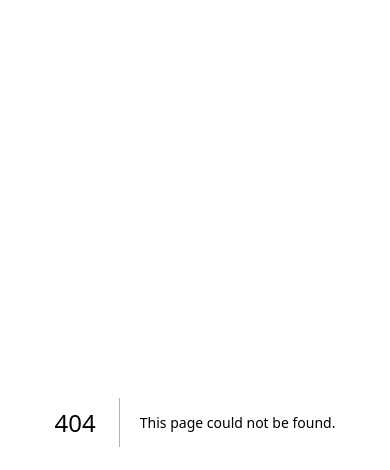
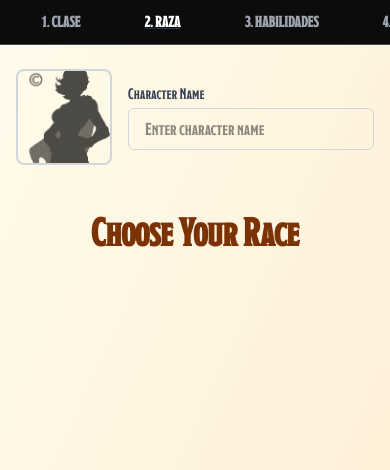
Before and after one commit to oscariolo/DnDFrontend, a Next.js app: page /characters/builder/race in a window 390 px wide. Before the commit this address had no page. Shown: the top 470 px of the page. Built offline with nearby package versions, Linux system fonts and the light colour scheme.

Commit message:
ADD-Added header tab with responsive design, added base character page and routes

```diff
--- /dev/null
+++ b/app/characters/builder/(steps)/attributes/page.tsx
@@ -0,0 +1,13 @@
+
+
+export default function AttributesPage() {
+  return (
+    <div className="p-8">
+      <div className="max-w-4xl mx-auto">
+        <h1 className="text-4xl font-bold text-center mb-2 text-amber-900 dark:text-amber-100">
+          Distribute Attributes
+        </h1>
+      </div>
+    </div>
+  );
+}
--- /dev/null
+++ b/app/characters/builder/(steps)/baseitems/page.tsx
@@ -0,0 +1,13 @@
+
+
+export default function BaseItemsPage() {
+  return (
+    <div className="p-8">
+      <div className="max-w-6xl mx-auto">
+        <h1 className="text-4xl font-bold text-center mb-2 text-amber-900 dark:text-amber-100">
+          Choose Starting Items
+        </h1>
+      </div>
+    </div>
+  );
+}
--- /dev/null
+++ b/app/characters/builder/(steps)/class/page.tsx
@@ -0,0 +1,13 @@
+
+export default function CharacterBuilderClassPage() {
+  return (
+    <div className="min-h-screen flex bg-linear-to-br from-amber-50 to-orange-100 p-8">
+      <div className="max-w-4xl w-full mx-auto bg-white shadow-lg p-8">
+        <h1 className="text-4xl font-bold text-center mb-6">
+          Selecciona la clase de tu personaje
+        </h1>
+        {/* Class selection content goes here */}
+      </div>
+    </div>
+  );
+}
--- /dev/null
+++ b/app/characters/builder/(steps)/details/page.tsx
@@ -0,0 +1,10 @@
+
+export default function DetailsPage() {
+  return (
+    <div className="p-8">
+      <div className="max-w-4xl mx-auto">
+        details
+      </div>
+    </div>
+  );
+}
--- /dev/null
+++ b/app/characters/builder/(steps)/layout.tsx
@@ -0,0 +1,56 @@
+import SwipeableTab from "@/app/components/swipeableTab";
+import Image from "next/image";
+
+const builderSteps = [
+  { index: 1, title: "Clase", route: "/characters/builder/class" },
+  { index: 2, title: "Raza", route: "/characters/builder/race" },
+  { index: 3, title: "Habilidades", route: "/characters/builder/attributes" },
+  { index: 4, title: "Detalles", route: "/characters/builder/details" },
+  { index: 5, title: "Equipamiento", route: "/characters/builder/baseitems" },
+];
+
+export default function BuilderLayout({
+  children,
+}: {
+  children: React.ReactNode;
+}) {
+  return (
+    <div className="min-h-screen bg-linear-to-br from-amber-50 to-orange-100 ">
+      <SwipeableTab items={builderSteps} />
+      {/*Componente para editar nombre, se comparte en las demas pantallas*/}
+      <div className="max-w-2xl mx-auto mt-6 mb-4 px-4">
+        <div className="flex items-center gap-4">
+          {/* Image Placeholder */}
+          <div className="relative group shrink-0 w-24 h-24 cursor-pointer">
+            <Image
+              src="/images/placeholdercharacter.png"
+              alt="Character Avatar"
+              width={96}
+              height={96}
+              className="object-cover w-full h-full rounded-lg border-2 border-gray-300 group-hover:border-blue-500 transition-colors"
+            />
+            <div className="absolute inset-0 bg-opacity-0 group-hover:bg-opacity-50 transition-all flex items-center justify-center rounded-lg">
+              <span className="text-white text-5xl opacity-0 group-hover:opacity-100 font-bold">
+                +
+              </span>
+            </div>
+          </div>
+
+          {/* Name Input */}
+          <div className="flex-1">
+            <label htmlFor="characterName" className="block text-sm font-medium text-gray-700 mb-1">
+              Character Name
+            </label>
+            <input
+              id="characterName"
+              type="text"
+              placeholder="Enter character name"
+              className="w-full px-4 py-2 border border-gray-300 rounded-md focus:outline-none focus:ring-2 focus:ring-blue-500 focus:border-transparent"
+            />
+          </div>
+        </div>
+      </div>
+      <main>{children}</main>
+    </div>
+  );
+}
--- /dev/null
+++ b/app/characters/builder/(steps)/race/page.tsx
@@ -0,0 +1,14 @@
+
+
+
+export default function RacePage() {
+  return (
+    <div className="p-8">
+      <div className="max-w-4xl mx-auto">
+        <h1 className="text-4xl font-bold text-center mb-2 text-amber-900 dark:text-amber-100">
+          Choose Your Race
+        </h1>
+      </div>
+    </div>
+  );
+}
--- /dev/null
+++ b/app/characters/builder/page.tsx
@@ -0,0 +1,20 @@
+
+import RedirectCard from "../../components/redirectCard";
+
+export default function CharacterBuilderPage() {
+  return (
+    <div className="min-h-screen flex bg-linear-to-br from-amber-50 to-orange-100">
+      <div className="max-w-max mx-auto text-5xl text-black">
+        Método de creacion de personajes
+        <span className="block text-2xl text-gray-600 dark:text-gray-400 mt-2 mb-6">
+          Escoje la forma de crear tu personaje
+        </span>
+
+        <div className="flex flex-col items-center gap-5 sm:flex-row">
+          <RedirectCard srcimg={"/images/createCharacterOption.jpg"} buttonText={"Crear personaje"} title={"Desde cero"} description={"Personaliza tu personaje desde cero escogiendo tu clase"} link={"/characters/builder/class"}></RedirectCard>
+          <RedirectCard srcimg={"/images/createCharacterOption.jpg"} buttonText={"Personalizar"} title={"Precreados"} description={"Escoge uno de los personajes creados y personalizalo a tu gusto"} link={""}></RedirectCard>
+        </div>
+      </div>
+    </div>
+  );
+}
--- a/app/characters/page.tsx
+++ b/app/characters/page.tsx
@@ -0,0 +1,10 @@
+import Link from "next/link";
+
+export default function CharactersPage() {
+  return (
+    <div className="p-8">
+      <Link href="/characters/builder" className="p-8">Go to Character Builder</Link>
+    </div>
+
+    );
+}
--- /dev/null
+++ b/app/components/redirectCard.jsx
@@ -0,0 +1,35 @@
+import Link from "next/link";
+import Image from "next/image";
+
+export default function RedirectCard({ title, description, buttonText, link, srcimg }) {
+  return (
+    <Link
+      href={link}
+      className="w-70 h-80 border-2 bg-outer border-gray-600 rounded-lg overflow-hidden hover:outline hover:outline-blue-500 cursor-pointer flex flex-col"
+    >
+      {srcimg && (
+        <div className="relative w-full h-24 shrink-0">
+          <Image
+            src={srcimg}
+            fill
+            className="object-cover"
+            alt="Card Image"
+          />
+        </div>
+      )}
+
+      <div className="p-6 flex flex-col grow border-gray-600 border-t-2">
+        <h2 className="text-3xl mb-1 text-white">{title}</h2>
+        <p className="text-lg text-white mb-4 overflow-hidden">{description}</p>
+      </div>
+      <div className="flex justify-end bg-white p-1.5">
+          <span className="text-2xl text-black">
+            {buttonText}
+            <span className="ml-2">
+              &gt;
+            </span>
+          </span>
+        </div>
+    </Link>
+  );
+}
--- /dev/null
+++ b/app/components/swipeableTab.tsx
@@ -0,0 +1,97 @@
+"use client";
+
+import Link from "next/link";
+import { usePathname } from "next/navigation";
+import { useRef, useEffect } from "react";
+
+interface SwipeableTabItem {
+  index: number;
+  title: string;
+  route: string;
+}
+
+interface SwipeableTabProps {
+  items: SwipeableTabItem[];
+}
+
+export default function SwipeableTab({ items }: SwipeableTabProps) {
+  const pathname = usePathname();
+  const activeRef = useRef<HTMLAnchorElement>(null);
+  const containerRef = useRef<HTMLDivElement>(null);
+  const itemsRef = useRef<HTMLDivElement>(null);
+
+  useEffect(() => {
+    const centerActive = () => {
+      if (activeRef.current && containerRef.current && itemsRef.current) {
+        const container = containerRef.current;
+        const itemsContainer = itemsRef.current;
+        const item = activeRef.current;
+
+        // Only apply transform on mobile (less than sm breakpoint: 640px)
+        if (window.innerWidth < 640) {
+          const containerWidth = container.offsetWidth;
+          const itemLeft = item.offsetLeft;
+          const itemWidth = item.offsetWidth;
+
+          // Calculate the offset needed to center the item
+          const itemCenter = itemLeft + (itemWidth / 2);
+          const containerCenter = containerWidth / 2;
+          const offset = containerCenter - itemCenter;
+
+          // Apply transform to shift the entire items container
+          itemsContainer.style.transform = `translateX(${offset}px)`;
+          itemsContainer.style.transition = 'transform 0.3s ease-out';
+        } else {
+          // Reset transform on desktop
+          itemsContainer.style.transform = 'none';
+        }
+      }
+    };
+
+    // Center on pathname change
+    centerActive();
+
+    // Re-center on window resize
+    window.addEventListener("resize", centerActive);
+
+    return () => window.removeEventListener("resize", centerActive);
+  }, [pathname]);
+
+  return (
+    <div className="bg-black opacity-95 border-b border-gray-700">
+      <div
+        ref={containerRef}
+        className="overflow-hidden sm:flex sm:justify-center"
+      >
+        <div
+          ref={itemsRef}
+          className="flex gap-4 sm:gap-0"
+        >
+        {items.map((item) => {
+          const isActive = pathname === item.route;
+          return (
+            <Link
+              key={item.index}
+              ref={isActive ? activeRef : null}
+              href={item.route}
+              className={`
+                 px-6 py-3 whitespace-nowrap font-bold text-sm uppercase sm:flex-none shrink-0 rounded-lg sm:rounded-none text-center
+                ${
+                  isActive
+                    ? "text-white underline decoration-blue-950"
+                    : "text-gray-400 hover:text-white hover:bg-gray-800"
+                }
+              `}
+            >
+              {item.index}. {item.title}
+              {isActive && (
+                <div className="absolute bottom-0 left-0 right-0 h-1" />
+              )}
+            </Link>
+          );
+        })}
+        </div>
+      </div>
+    </div>
+  );
+}
--- a/app/globals.css
+++ b/app/globals.css
@@ -3,6 +3,14 @@
 :root {
   --background: #ffffff;
   --foreground: #171717;
+}
+
+@theme {
+  --color-outer: #232b2f;
+}
+
+@utility no-scrollbar {
+  @apply [scrollbar-width:none] [&::-webkit-scrollbar]:hidden;
 }
 
 @theme inline {
@@ -11,12 +19,12 @@
   --font-tiamat: var(--font-tiamat);
 }
 
-@media (prefers-color-scheme: dark) {
+/* @media (prefers-color-scheme: dark) {
   :root {
     --background: #0a0a0a;
     --foreground: #ededed;
   }
-}
+} */
 
 body {
   background: var(--background);
```
Also changed, not shown: public/images/createCharacterOption.jpg (added), public/images/placeholdercharacter.png (added).
